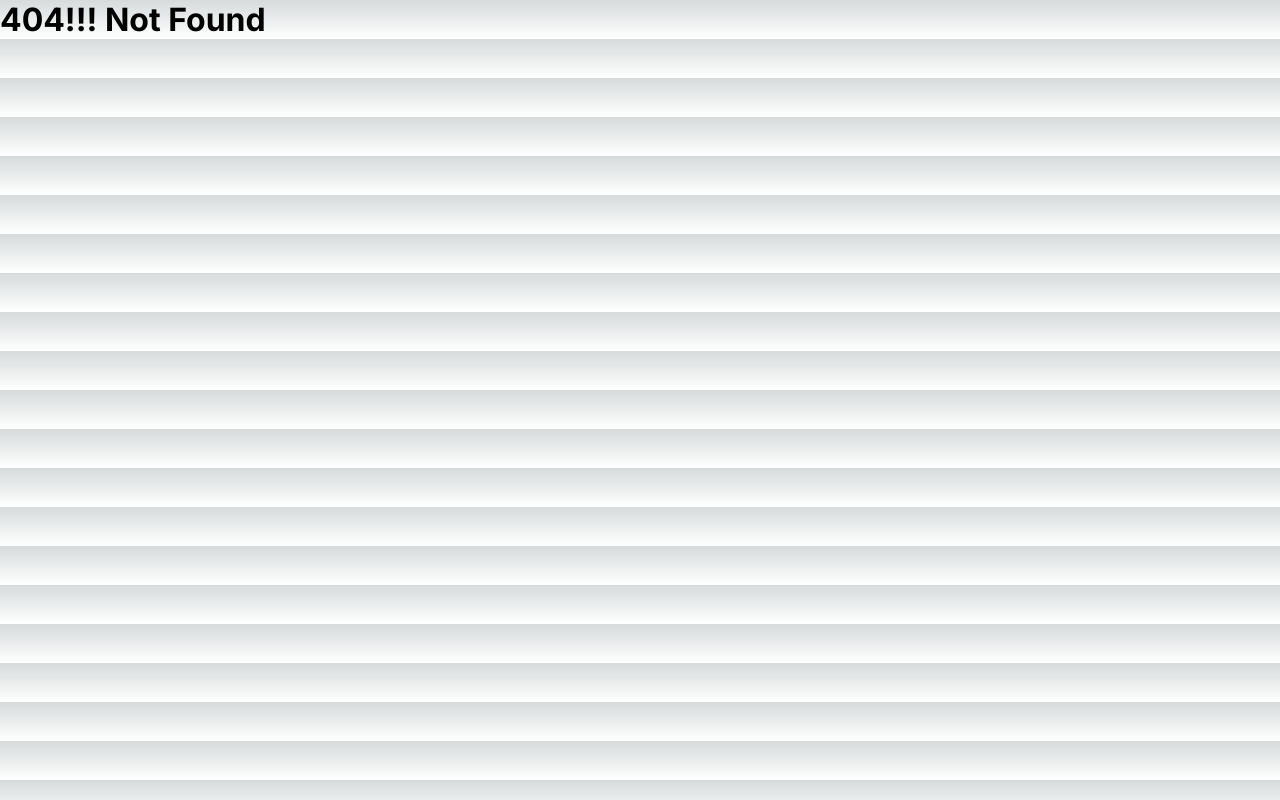
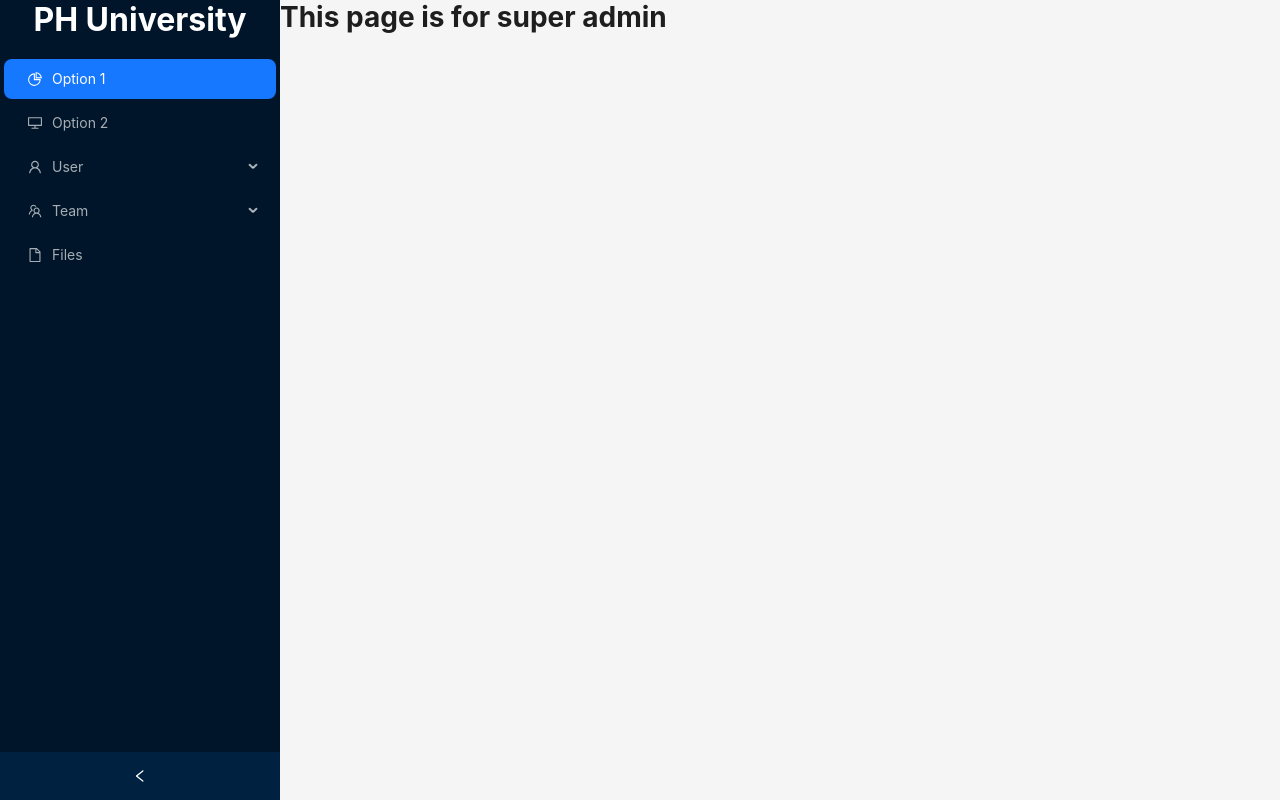
Before and after one commit to Nargis21/university-management-frontend, a Next.js app: page /super-admin in a window 1280 px wide. Before the commit this address had no page. Built offline with nearby package versions, Linux system fonts and the light colour scheme.

Commit message:
configure  dashboard done

```diff
--- /dev/null
+++ b/src/app/(withLayout)/layout.tsx
@@ -0,0 +1,14 @@
+import Contents from '@/components/ui/Contents';
+import Sidebar from '@/components/ui/Sidebar';
+import { Layout } from 'antd';
+
+const DashboardLayout = ({ children }: { children: React.ReactNode }) => {
+    return (
+        <Layout hasSider style={{ minHeight: '100vh', color: 'black' }}>
+            <Sidebar></Sidebar>
+            <Contents>{children}</Contents>
+        </Layout>
+    );
+};
+
+export default DashboardLayout;
--- /dev/null
+++ b/src/app/(withLayout)/super-admin/page.tsx
@@ -0,0 +1,11 @@
+import React from 'react';
+
+const SuperAdminPage = () => {
+    return (
+        <div>
+            <h1>This page is for super admin</h1>
+        </div>
+    );
+};
+
+export default SuperAdminPage;
--- a/src/app/error.tsx
+++ b/src/app/error.tsx
@@ -1,4 +1,4 @@
-import React from 'react';
+'use client'
 
 const ErrorPage = () => {
     return (
--- a/src/app/globals.css
+++ b/src/app/globals.css
@@ -1,107 +1,5 @@
-:root {
-  --max-width: 1100px;
-  --border-radius: 12px;
-  --font-mono: ui-monospace, Menlo, Monaco, 'Cascadia Mono', 'Segoe UI Mono',
-    'Roboto Mono', 'Oxygen Mono', 'Ubuntu Monospace', 'Source Code Pro',
-    'Fira Mono', 'Droid Sans Mono', 'Courier New', monospace;
-
-  --foreground-rgb: 0, 0, 0;
-  --background-start-rgb: 214, 219, 220;
-  --background-end-rgb: 255, 255, 255;
-
-  --primary-glow: conic-gradient(
-    from 180deg at 50% 50%,
-    #16abff33 0deg,
-    #0885ff33 55deg,
-    #54d6ff33 120deg,
-    #0071ff33 160deg,
-    transparent 360deg
-  );
-  --secondary-glow: radial-gradient(
-    rgba(255, 255, 255, 1),
-    rgba(255, 255, 255, 0)
-  );
-
-  --tile-start-rgb: 239, 245, 249;
-  --tile-end-rgb: 228, 232, 233;
-  --tile-border: conic-gradient(
-    #00000080,
-    #00000040,
-    #00000030,
-    #00000020,
-    #00000010,
-    #00000010,
-    #00000080
-  );
-
-  --callout-rgb: 238, 240, 241;
-  --callout-border-rgb: 172, 175, 176;
-  --card-rgb: 180, 185, 188;
-  --card-border-rgb: 131, 134, 135;
+* {
+box-sizing: border-box;
+padding: 0;
+margin: 0;
 }
-
-@media (prefers-color-scheme: dark) {
-  :root {
-    --foreground-rgb: 255, 255, 255;
-    --background-start-rgb: 0, 0, 0;
-    --background-end-rgb: 0, 0, 0;
-
-    --primary-glow: radial-gradient(rgba(1, 65, 255, 0.4), rgba(1, 65, 255, 0));
-    --secondary-glow: linear-gradient(
-      to bottom right,
-      rgba(1, 65, 255, 0),
-      rgba(1, 65, 255, 0),
-      rgba(1, 65, 255, 0.3)
-    );
-
-    --tile-start-rgb: 2, 13, 46;
-    --tile-end-rgb: 2, 5, 19;
-    --tile-border: conic-gradient(
-      #ffffff80,
-      #ffffff40,
-      #ffffff30,
-      #ffffff20,
-      #ffffff10,
-      #ffffff10,
-      #ffffff80
-    );
-
-    --callout-rgb: 20, 20, 20;
-    --callout-border-rgb: 108, 108, 108;
-    --card-rgb: 100, 100, 100;
-    --card-border-rgb: 200, 200, 200;
-  }
-}
-
-* {
-  box-sizing: border-box;
-  padding: 0;
-  margin: 0;
-}
-
-html,
-body {
-  max-width: 100vw;
-  overflow-x: hidden;
-}
-
-body {
-  color: rgb(var(--foreground-rgb));
-  background: linear-gradient(
-      to bottom,
-      transparent,
-      rgb(var(--background-end-rgb))
-    )
-    rgb(var(--background-start-rgb));
-}
-
-a {
-  color: inherit;
-  text-decoration: none;
-}
-
-@media (prefers-color-scheme: dark) {
-  html {
-    color-scheme: dark;
-  }
-}
--- /dev/null
+++ b/src/components/ui/Contents.tsx
@@ -0,0 +1,13 @@
+'use client'
+import { Layout } from 'antd';
+const { Content } = Layout;
+
+const Contents = ({ children }: { children: React.ReactNode }) => {
+    return (
+        <Content style={{ minHeight: '100vh' }}>
+            {children}
+        </Content>
+    );
+};
+
+export default Contents;
--- /dev/null
+++ b/src/components/ui/Sidebar.tsx
@@ -0,0 +1,53 @@
+'use client'
+import React, { useState } from 'react';
+import {
+    DesktopOutlined,
+    FileOutlined,
+    PieChartOutlined,
+    TeamOutlined,
+    UserOutlined,
+} from '@ant-design/icons';
+import type { MenuProps } from 'antd';
+import { Layout, Menu, } from 'antd';
+const { Sider } = Layout;
+type MenuItem = Required<MenuProps>['items'][number];
+
+function getItem(
+    label: React.ReactNode,
+    key: React.Key,
+    icon?: React.ReactNode,
+    children?: MenuItem[],
+): MenuItem {
+    return {
+        key,
+        icon,
+        children,
+        label,
+    } as MenuItem;
+}
+
+const items: MenuItem[] = [
+    getItem('Option 1', '1', <PieChartOutlined />),
+    getItem('Option 2', '2', <DesktopOutlined />),
+    getItem('User', 'sub1', <UserOutlined />, [
+        getItem('Tom', '3'),
+        getItem('Bill', '4'),
+        getItem('Alex', '5'),
+    ]),
+    getItem('Team', 'sub2', <TeamOutlined />, [getItem('Team 1', '6'), getItem('Team 2', '8')]),
+    getItem('Files', '9', <FileOutlined />),
+];
+
+const Sidebar = () => {
+    const [collapsed, setCollapsed] = useState(false);
+    return (
+        <Sider width={280} style={{ overflow: 'auto', height: '100vh', position: 'sticky', left: '0', top: '0', bottom: '0' }} collapsible collapsed={collapsed} onCollapse={(value) => setCollapsed(value)}>
+            <div style={{ color: 'white', fontSize: '2rem', textAlign: 'center', fontWeight: 'bold', marginBottom: '1rem' }}>
+                PH University
+            </div>
+            <Menu theme="dark" defaultSelectedKeys={['1']} mode="inline" items={items} />
+        </Sider>
+    );
+};
+
+export default Sidebar;
```
Also changed, not shown: src/app/(withLayout)/student/page.tsx (added, +11 -0 lines).
